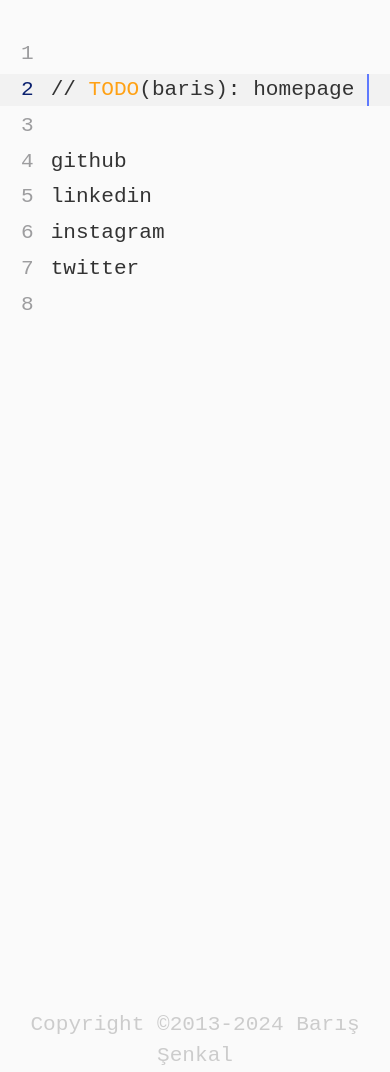
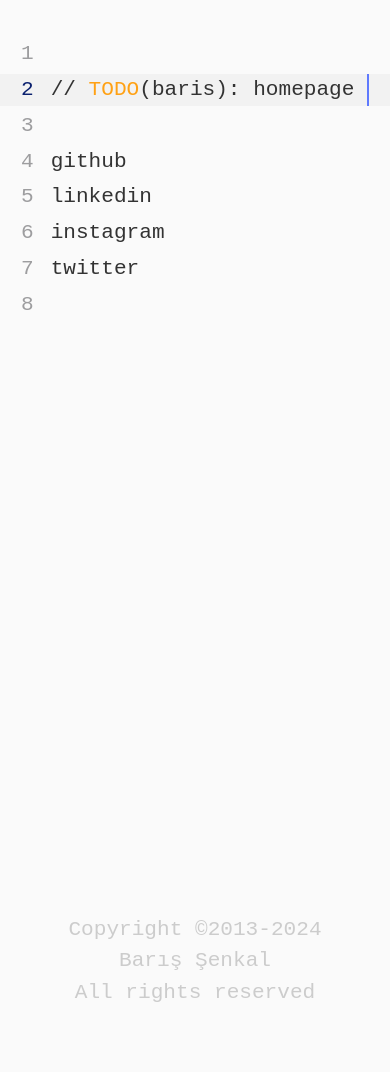
Before and after one commit to barissenkal/barissenkal.github.io, a plain HTML site: page index.html in a window 390 px wide. After the commit the page ends 1040 px from the top, so only its background shows below. Drawn offline with Linux system fonts and the light colour scheme.

Commit message:
Updated footer for mobile

```diff
--- a/index.html
+++ b/index.html
@@ -101,7 +101,6 @@
 
         #main {
             height: 100vh;
-            margin-bottom: calc(7*3vh); /* NOTE(baris): Simulating "scroll beyond last line" */
         }
         #main .line {
             display: flex;
@@ -198,13 +197,16 @@
         #footer {
             text-align: center;
             color: #ccc;
-            height: 6vh;
-            margin-top: -6vh;
+            padding: calc(1em * 1.5) 2vh;
         }
         @media (prefers-color-scheme: dark) {
             #footer {
                 color: #46516d;
             }
+        }
+
+        #footer div {
+          display: inline-block;
         }
     </style>
 </head>
@@ -240,7 +242,9 @@
         </div>
     </div>
     <div id="footer">
-        Copyright ©2013-<script>document.write((new Date()).getFullYear())</script> Barış Şenkal
+        <div>Copyright ©2013-<script>document.write((new Date()).getFullYear())</script></div>
+        <div>Barış Şenkal</div>
+        <div>All rights reserved</div>
     </div>
 
     <script>
```
